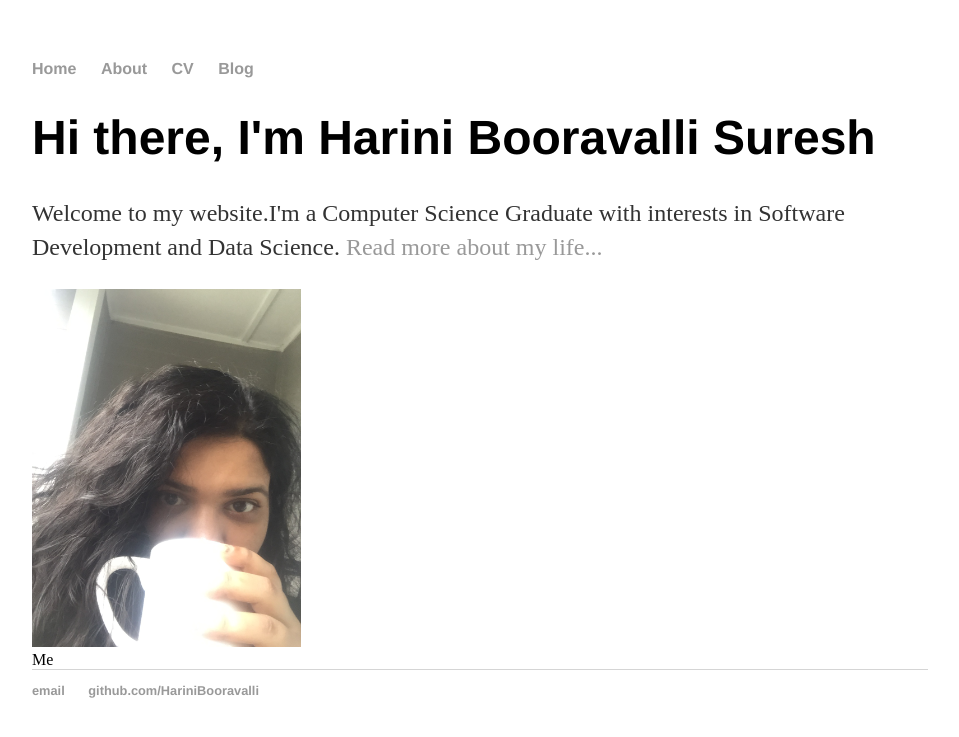
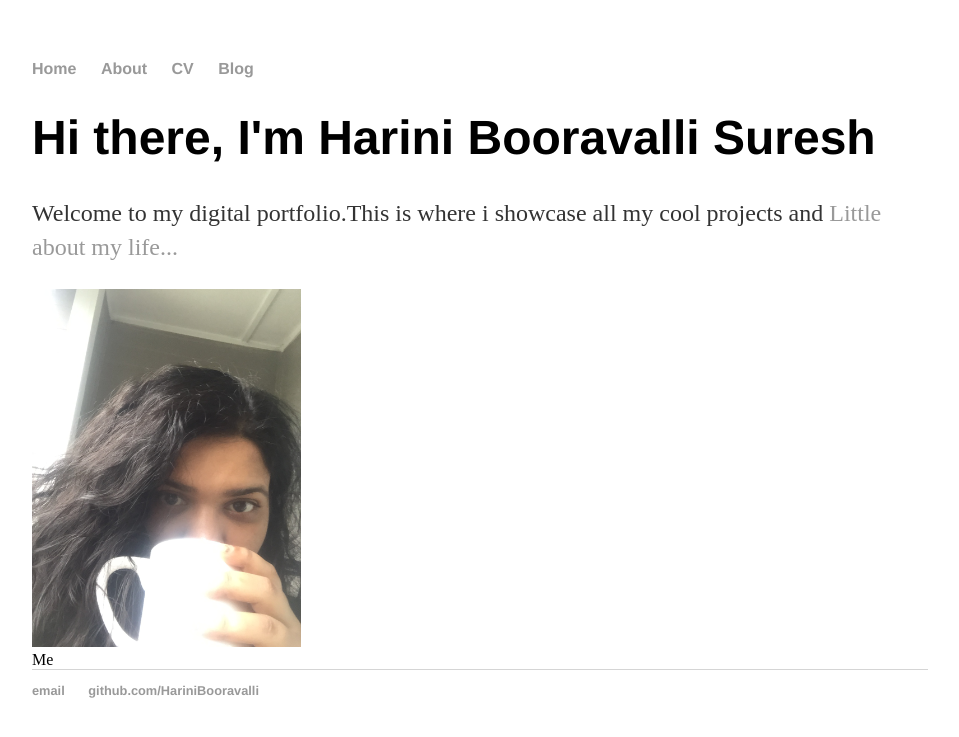
Before and after one commit to HariniBooravalli/HariniBooravalli.github.io, a Jekyll site: the page built from index.html, in a window 1280 px wide. Shown: the top 737 px of the page, without its empty margins (160-1119 px from the left). Built offline with Jekyll 4.4.1, drawn with Linux system fonts in a browser that asks for light colours.

Commit message:
Update index.html

```diff
--- a/index.html
+++ b/index.html
@@ -4,7 +4,7 @@ title: Harini Suresh,CS Graduate
 ---
 <div class="blurb">
 	<h1>Hi there, I'm Harini Booravalli Suresh</h1>
-	<p>Welcome to my website.I'm a Computer Science Graduate with interests in Software Development and Data Science. <a href="/about">Read more about my life...</a></p>
+	<p>Welcome to my digital portfolio.This is where i showcase all my cool projects and <a href="/about">Little about my life...</a></p>
 	<img src="images/profilepic1.JPG" height="50%" width="30%">
 	<div class="image-caption">Me</div>
 </div><!-- /.blurb -->
```
